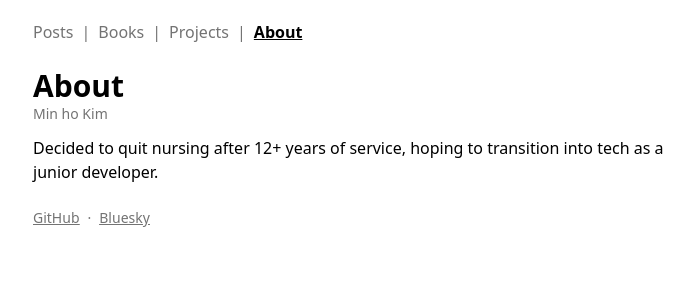
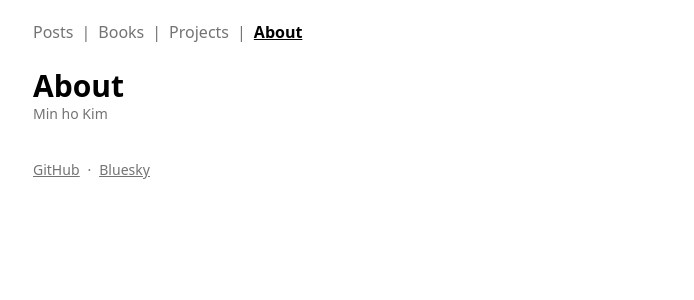
Before and after one commit to minho42/blog, a Next.js app: page /about in a window 1280 px wide. Shown: the top 300 px of the page, without its empty margins (287-981 px from the left). Built offline with nearby package versions, Linux system fonts and the light colour scheme.

Commit message:
removed profile text

```diff
--- a/app/about/page.tsx
+++ b/app/about/page.tsx
@@ -9,10 +9,7 @@ export default function Page() {
       <article className="space-y-1 px-4 py-2">
         <ul>
           <li>
-            <p>
-              Decided to quit nursing after 12+ years of service, hoping to transition into tech as a junior
-              developer.
-            </p>
+            <p></p>
           </li>
 
           <ul className="flex text-sm text-neutral-500 gap-2 mt-6">
```
